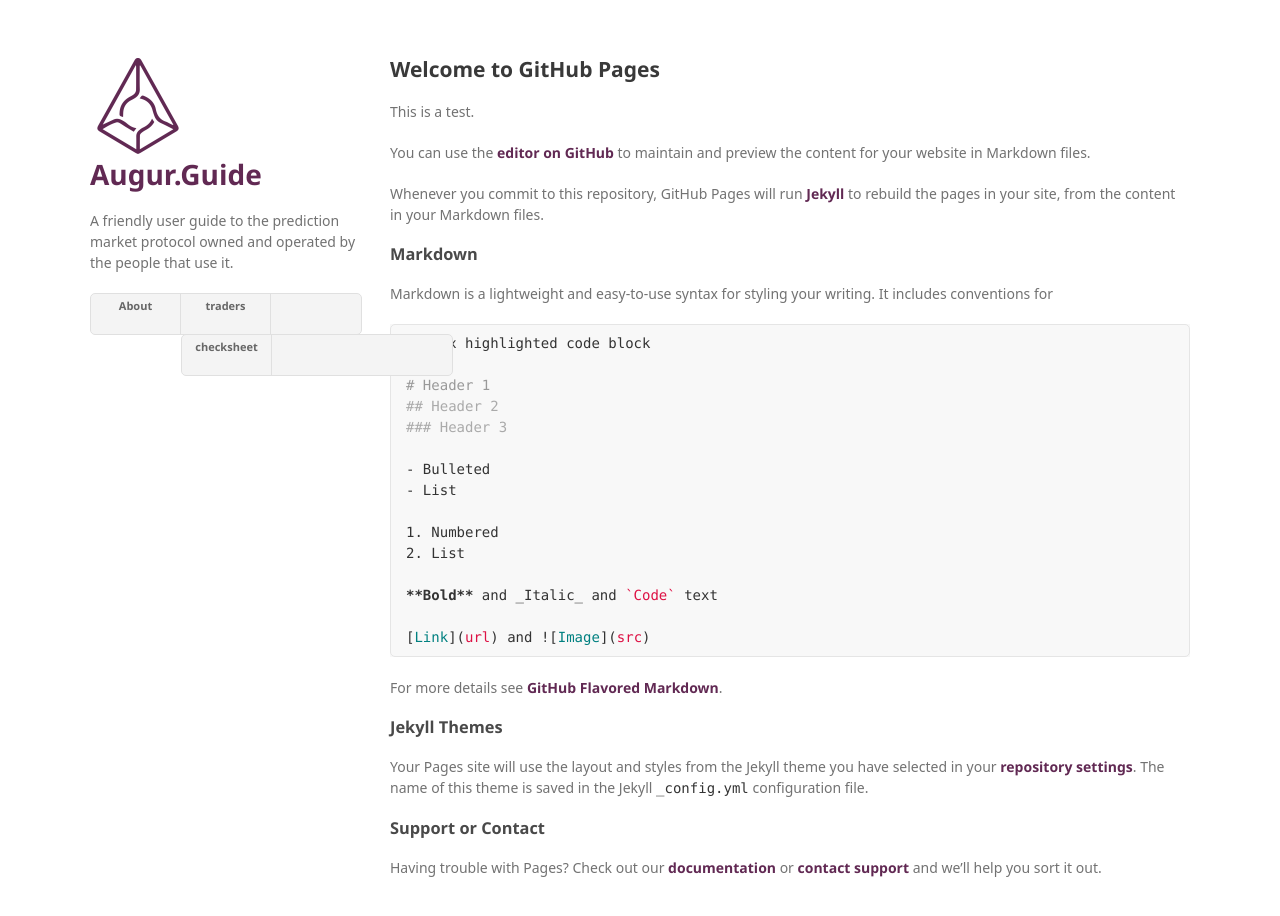
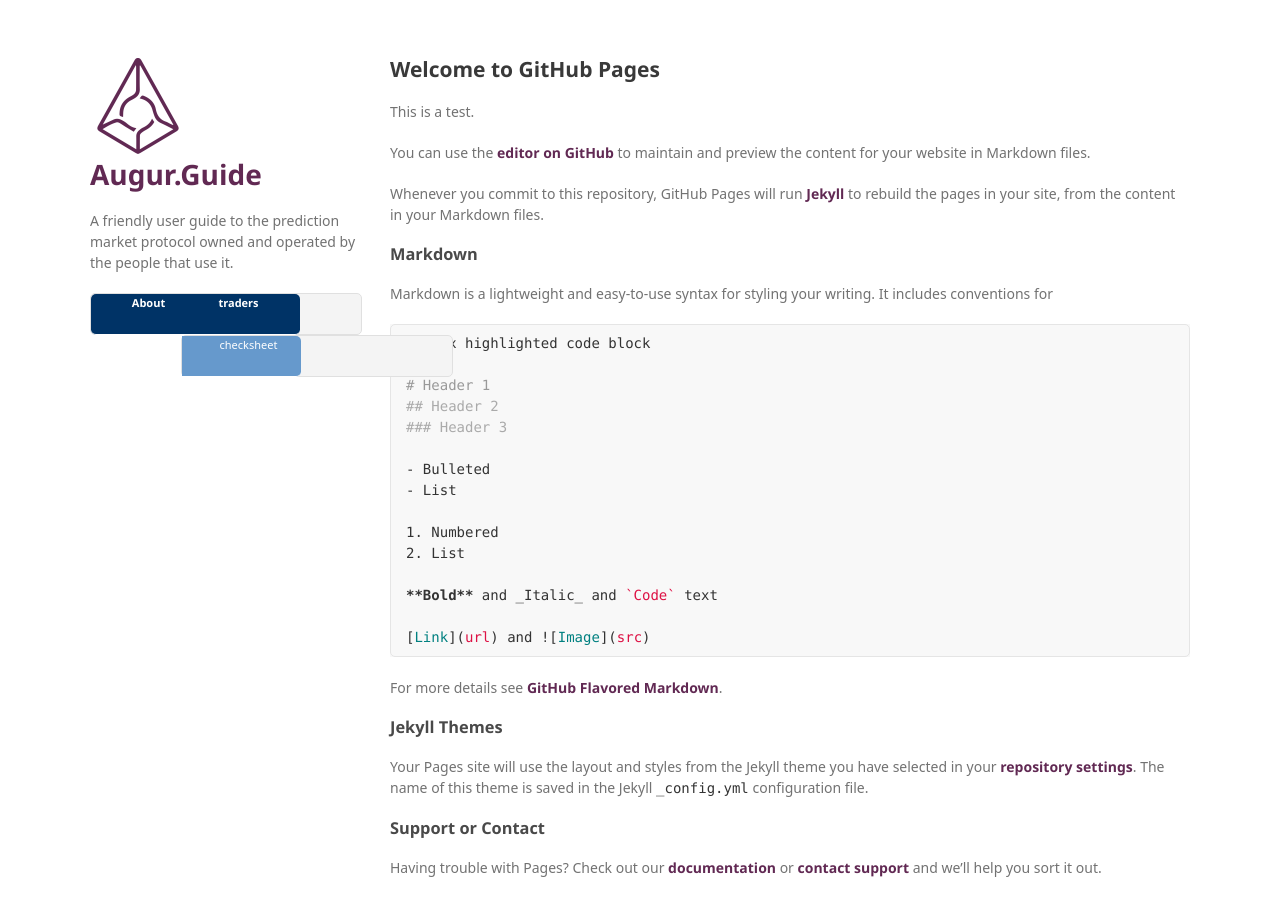
Before and after one commit to msagansk/Augur.Guide, a Jekyll site: the page built from index.md, in a window 1280 px wide and 948 px high. Shown: the top 916 px of the window. Built offline with Jekyll 4.4.1, drawn with Linux system fonts in a browser that asks for light colours; some web fonts are replaced; our own code applies the rules of GitHub Pages for plain Markdown files; a script that is not in the unit is left out.

Commit message:
Update default.html

```diff
--- a/_layouts/default.html
+++ b/_layouts/default.html
@@ -22,7 +22,7 @@
 
         <p>{{ site.description | default: site.github.project_tagline }}</p>
 
-        <nav class="site-nav">
+        <div id="navcontainer">
           {% if page.url contains '/market-creators' %}
             {% include navigation.html base_url='/market-creators/' max_depth=3 %}
           {% elsif page.url contains '/traders' %}
@@ -30,7 +30,7 @@
           {% else %}
             {% include navigation.html max_depth=2 %}
           {% endif %}
-         </nav>
+        </div>
       </header>
       <section>
         <div class="right">{% github_edit_link "> Improve this page" %}</div>
```
